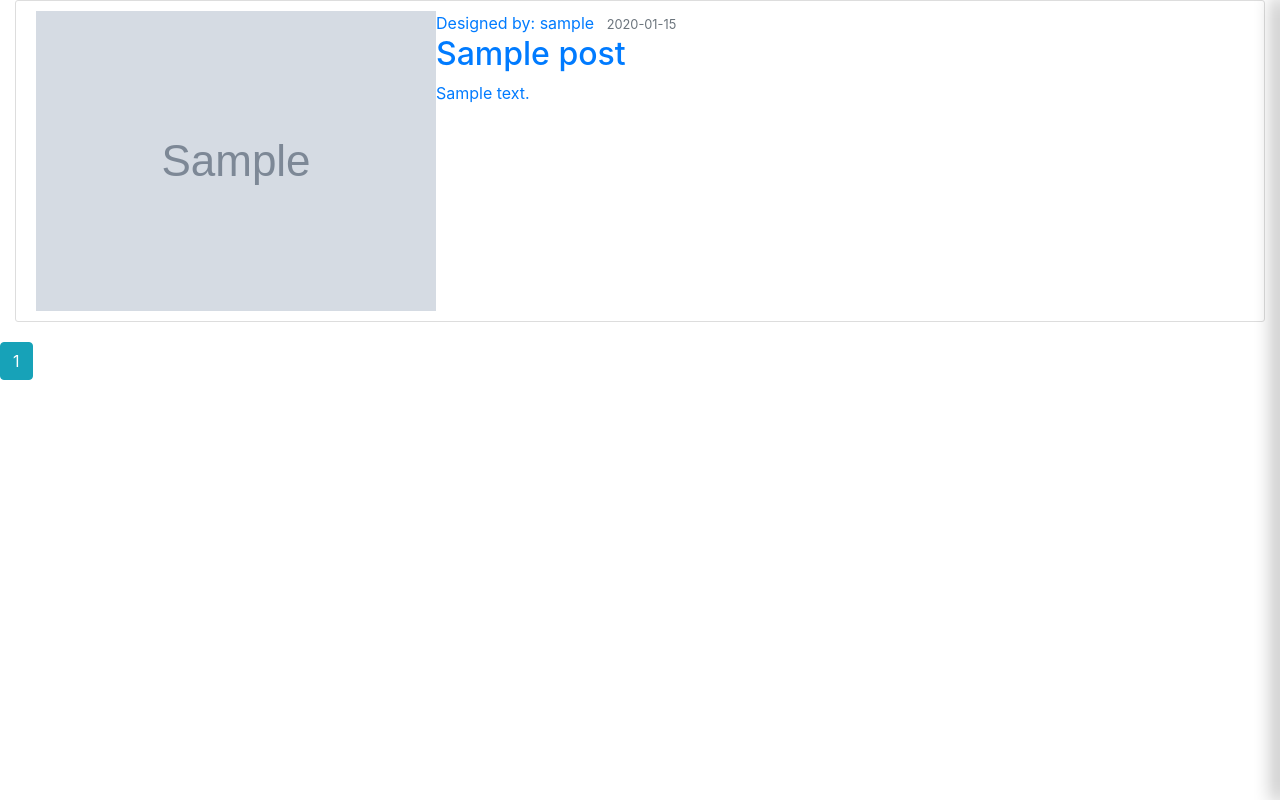
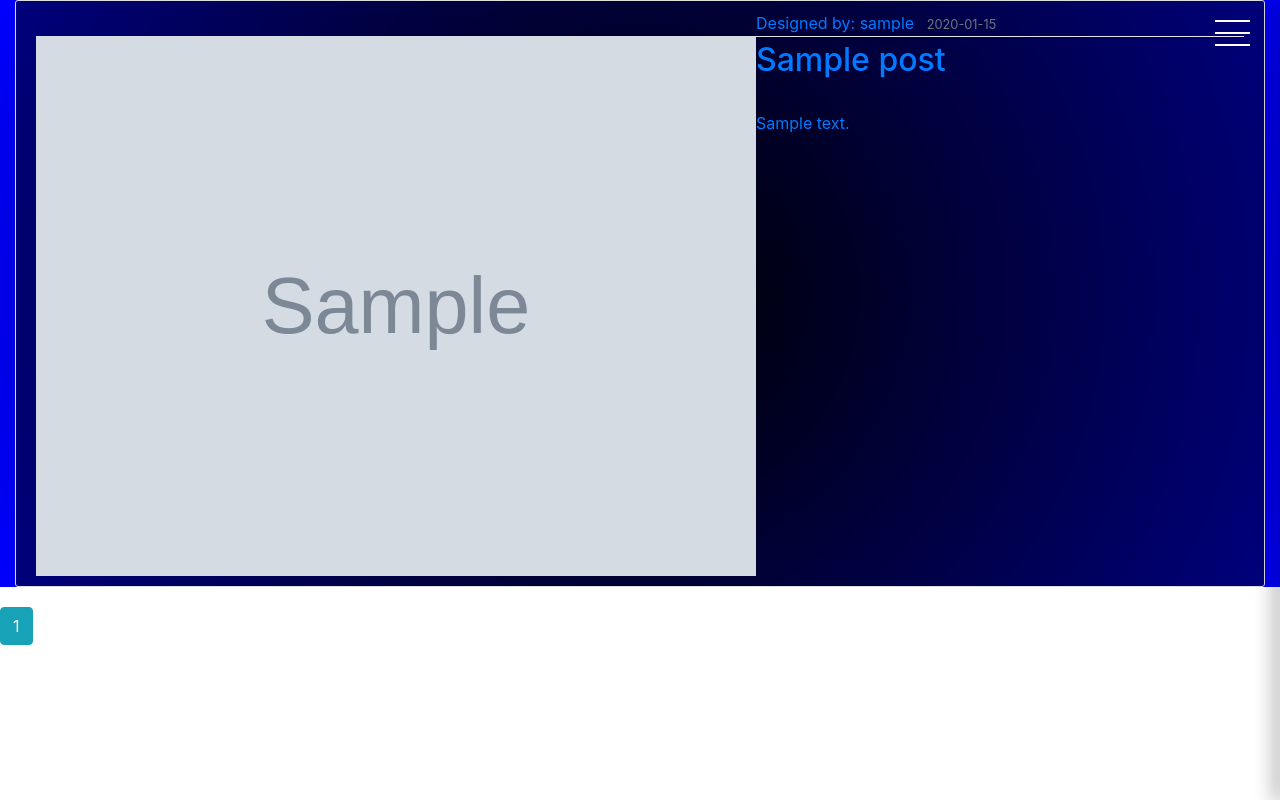
Before and after one commit to firdausa7/FASHION-APP, a Flask app: template app/templates/designers.html in a window 1280 px wide. Run offline with Flask 2, Linux system fonts and the light colour scheme; the template is opened without the code that fills it: values that come from a table or form of the project are taken from there, others are empty; tables that the repository leaves empty hold one stand-in row (values such as "Sample post"); grey boxes marked "Sample" are stand-in pictures; some libraries are stand-ins or nearby versions.

Commit message:
Update all

```diff
--- a/app/main/forms.py
+++ b/app/main/forms.py
@@ -11,7 +11,7 @@
 class PostForm(FlaskForm):
 
     design_name= StringField('Title', validators = [DataRequired()])
-    description = TextAreaField('Content', validators = [DataRequired()])
+    description = TextAreaField('Description', validators = [DataRequired()])
     design_image = FileField('Update Profile Picture', validators=[FileAllowed(['jpg','png','jpeg'])])
 
     submit = SubmitField('Post')
--- a/app/static/css/styles.css
+++ b/app/static/css/styles.css
@@ -117,10 +117,12 @@
 }
 
 .auth-forms{
-    padding-top: 200px;
+    margin-top: 200px;
+    padding-left: 20px;
+    padding-right: 20px;
     color:white;
-    background-color: rgba(0, 0, 0, 0.5);
-    height: 100vh;
+    background-color:black;
+    height: auto;
 
 }
 
@@ -145,7 +147,7 @@
        .loader div
        {
        width:25%;
-       height: 100vh;
+       height: 100%;
        background-image: url("../images/pic1.jpeg");
         background-repeat: no-repeat;
         transform: scaleY(0);
@@ -155,6 +157,7 @@
           {
           background-image: url("../images/pic2.jpeg");
           background-repeat: no-repeat;
+          height: 100%;
            }
           .loader div:nth-child(1)
           {
@@ -214,3 +217,37 @@
     margin-bottom: 20px;
     color:white;
 }
+
+p a{
+    text-decoration: none;
+}
+.design-image{
+    padding-top: 25px;
+    width:720px;
+    height:auto;
+}
+a.article-title:hover {
+    color: #428bca;
+    text-decoration: none;
+}
+
+.article-content {
+    white-space: pre-line;
+}
+
+.article-metadata {
+    padding-bottom: 1px;
+    margin-bottom: 4px;
+    border-bottom: 1px solid #e3e3e3
+}
+
+.article-metadata,.article-content a:hover {
+    color: #333;
+    text-decoration: none;
+}
+.media{
+    background-color:rgba(0, 0, 0, 0.5);
+}
+.designs{
+    background-image:radial-gradient(circle,#000000,#0000ff);
+}
--- a/app/templates/create_design_post.html
+++ b/app/templates/create_design_post.html
@@ -5,13 +5,15 @@
 {% block content %}
 <link rel="stylesheet" href="{{url_for('static', filename='css/style.css')}}">
 <div class="container-fluid auth-family">
-    <div class="auth-forms">
+    <div class="">
         <div class="container">
             <div class="row">
                 <div class="col-md-2"> </div>
                 <div class="col-md-8">
+                    <div class="auth-forms">
+                        {{wtf.quick_form(post_form)}}
+                    </div>
 
-                    {{wtf.quick_form(post_form)}}
 
                 </div>
                 <div class="col-md-2"></div>
--- a/app/templates/navbar.html
+++ b/app/templates/navbar.html
@@ -9,10 +9,11 @@
         <br>
         <a class="nav-item nav-link active">{{current_user.username| capitalize}}</a>
         <a href="{{ url_for('auth.logout') }} " onclick="buzz()">LOGOUT</a>
+        <a href="{{ url_for('main.new_design_post') }}" onclick="buzz()">CREATE DESIGNS</a>
         {% else %}
         <a href="register" onclick="buzz()">REGISTER</a>
         <a href=" {{ url_for('auth.login') }} " onclick="buzz()">LOGIN</a>
-        <a href="{{ url_for('main.new_design_post') }}" onclick="buzz()">CREATE DESIGNS</a>
+
         {%endif%}
         <a href="/" onclick="buzz()">HOME</a>
         <a href="designers" onclick="buzz()">DESIGNERS</a>
--- a/config.py
+++ b/config.py
@@ -5,7 +5,7 @@
     General configuration parent class
     '''
     SECRET_KEY ='12345678'
-    SQLALCHEMY_DATABASE_URI='postgresql+psycopg2://firdausa:12345@localhost/fashion'
+    SQLALCHEMY_DATABASE_URI='postgresql+psycopg2://paul:leejones1@localhost/fashion'
 
 
 
```
Also changed, not shown: app/static/images/0670ca07de46368f.jpeg (added), app/static/images/881144161debc20d.jpg (added), app/static/images/e6accde413e23986.jpg (added).
